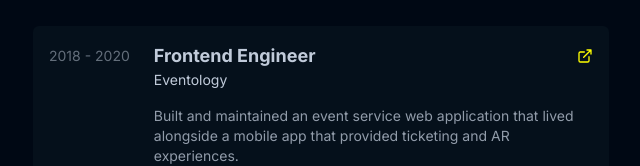
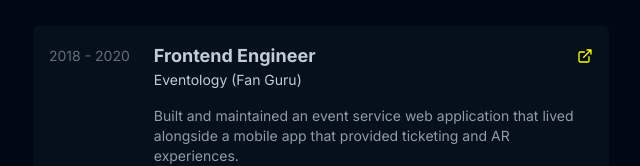
Before and after one commit to bengquist/portfolio, a Next.js app: page / in a window 1280 px wide. Shown: the part 1070-1236 px from the top of the page, without its empty margins (607-1247 px from the left). Built offline with nearby package versions, Linux system fonts and the light colour scheme.

Commit message:
update copy

```diff
--- a/app/experience/data.ts
+++ b/app/experience/data.ts
@@ -38,7 +38,7 @@ export const experience = [
 		startDate: "2018",
 		endDate: "2020",
 		title: "Frontend Engineer",
-		company: "Eventology",
+		company: "Eventology (Fan Guru)",
 		description:
 			"Built and maintained an event service web application that lived alongside a mobile app that provided ticketing and AR experiences.",
 		technologies: [
```
